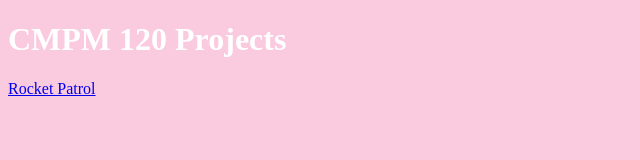
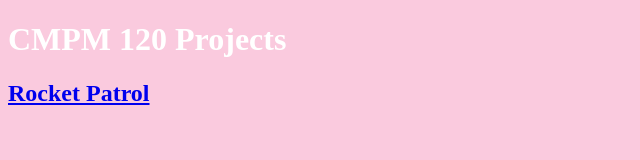
Before and after one commit to sbarie98/sbarie.github.io, a plain HTML site: page index.html in a window 1280 px wide. Shown: the whole page, without its empty margins (0-640 px from the left). Drawn offline with Linux system fonts and the light colour scheme.

Commit message:
Update index.html

```diff
--- a/index.html
+++ b/index.html
@@ -10,7 +10,7 @@
     <h1> CMPM 120 Projects </h1>
   </div>
   <div>
-    <a href="http://http://sbarie98.github.io/Rocket%20Patrol/index.html">Rocket Patrol</a>
+    <h2><a href="http://http://sbarie98.github.io/Rocket%20Patrol/index.html">Rocket Patrol</a></h2>
   </div>
 </body>
 </html>
```
